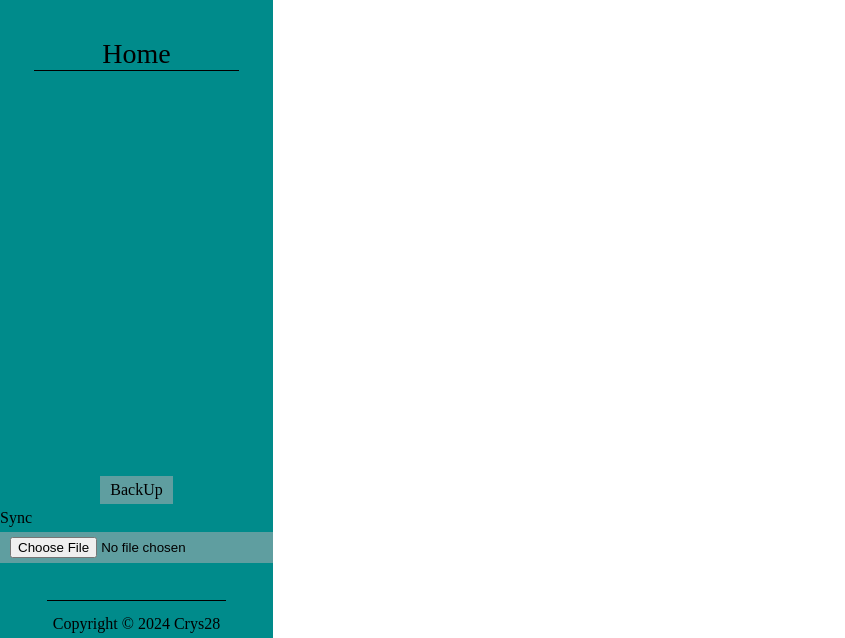
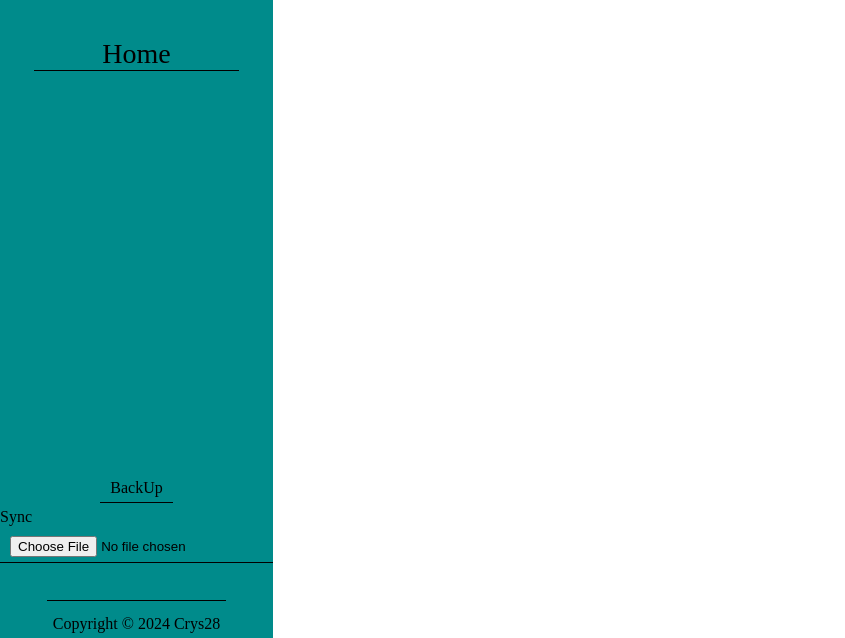
Before and after one commit to crys28/localStorage-note-app, a plain HTML site: page index.html in a window 1280 px wide. Shown: the part 162-800 px from the top of the page, without its empty margins (0-845 px from the left). Drawn offline with Linux system fonts and the light colour scheme.

Commit message:
fixed backup and sync buttons background

```diff
--- a/styles.css
+++ b/styles.css
@@ -95,13 +95,15 @@
             /* text-align: center; */
 
             span, input{
-                background-color: cadetblue;
+                /* background-color: cadetblue; */
+                border-bottom: 1px solid black;
                 /* width: ; */
                 padding: 5px 10px;
                 margin: 5px 0;
                 cursor: pointer;
                 &:hover{
                     filter: brightness(75%);
+                    font-weight: bolder;
                 }
             }
             label{
```
